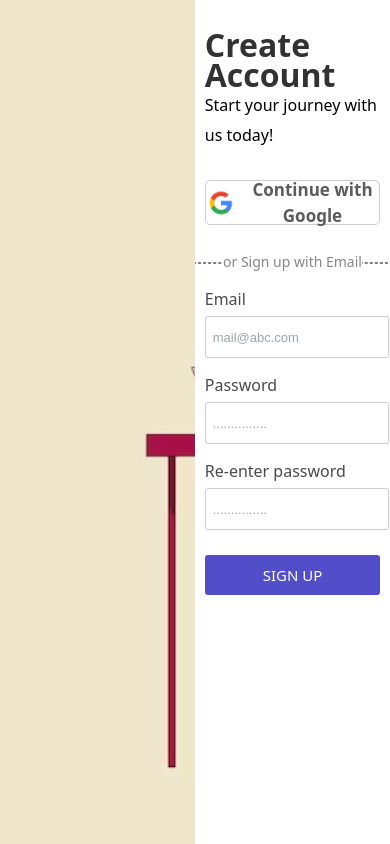
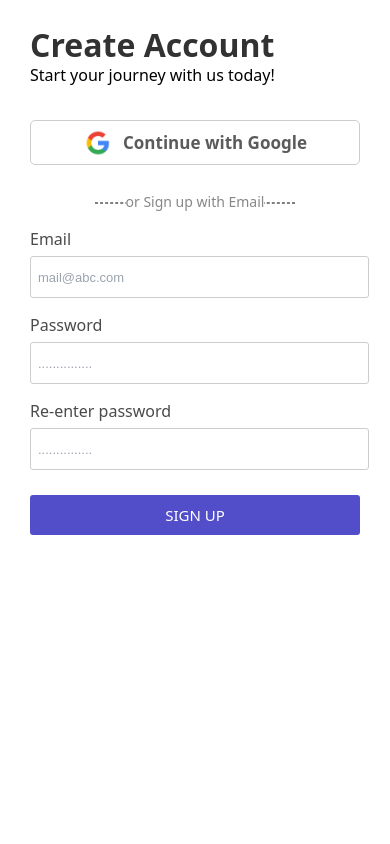
Before and after one commit to hslcreators/prompt-fe, a React (Vite) app: page /signup in a window 390 px wide. Built offline with nearby package versions, Linux system fonts and the light colour scheme.

Commit message:
MOBILE AUTENTICATION UI

```diff
--- a/package.json
+++ b/package.json
@@ -4,7 +4,7 @@
   "version": "0.0.0",
   "type": "module",
   "scripts": {
-    "dev": "vite",
+    "dev": "vite --host",
     "build": "vite build",
     "lint": "eslint . --ext js,jsx --report-unused-disable-directives --max-warnings 0",
     "preview": "vite preview"
--- a/src/sections/AuthPages/AuthPages.css
+++ b/src/sections/AuthPages/AuthPages.css
@@ -76,3 +76,23 @@
     align-items: center;
     font-weight: 600;
 }
+
+
+@media screen and (max-width: 685px) {
+    .auth-container .side-image{
+        width: 30vw;
+    }
+    .auth-container .page-content{
+        width: 70vw;
+    }
+}
+
+
+@media screen and (max-width: 500px) {
+    .auth-container .side-image{
+        display: none;
+    }
+    .auth-container .page-content{
+        width: 100vw;
+    }
+}
--- a/src/sections/AuthPages/CreatePassword/CreatePasswordContent.css
+++ b/src/sections/AuthPages/CreatePassword/CreatePasswordContent.css
@@ -7,20 +7,19 @@
     justify-content: center;
 }
 
-.create-password-content .heading{
-    line-height: 23px;
-}
 
 .create-password-content .heading p{
     margin-top: 15px;
     font-size: 14px;
+    line-height: 23px;
 }
 
 .create-password-content .submit-btn{
     margin-top: 25px;
 }
 
-.signup-content .heading{
+.signup-content .heading,
+.create-password-content .heading{
     width: 90%;
     max-width: 330px;
      line-height: 30px;
--- a/src/sections/AuthPages/CreatePassword/CreatePasswordContent.jsx
+++ b/src/sections/AuthPages/CreatePassword/CreatePasswordContent.jsx
@@ -2,7 +2,7 @@ import './CreatePasswordContent.css'
 
 const CreatePasswordContent = () => {
     return (
-        <div className="create-password-content">
+        <div className="create-password-content page-content">
             <div className="heading">
                 <h1>Create New Password</h1>
                 <p>Set new password for your account so you can login and access all the features</p>
--- a/src/sections/AuthPages/Login/LoginContent.jsx
+++ b/src/sections/AuthPages/Login/LoginContent.jsx
@@ -5,7 +5,7 @@ import googleImg from "/assets/images/google.png";
 const LoginContent = () => {
 	const navigate = useNavigate();
 	return (
-		<div className="login-content lc">
+		<div className="login-content lc page-content">
 			<div className="heading">
 				<h1>Login to your Account</h1>
 				<p>Login with your details</p>
--- a/src/sections/AuthPages/Login/loginContent.css
+++ b/src/sections/AuthPages/Login/loginContent.css
@@ -128,3 +128,13 @@
     color: #5d5d5d;
     margin: 0px 4px;
 }
+
+@media screen and (max-width: 320px) {
+    .login-content .heading h1{
+        font-size: 1.6rem;
+    }
+
+    .login-content .heading{
+        padding-left: 20px;
+    }
+}
--- a/src/sections/AuthPages/SignUp/SignupContent.jsx
+++ b/src/sections/AuthPages/SignUp/SignupContent.jsx
@@ -6,7 +6,7 @@ import { useNavigate } from "react-router-dom";
 const SignUpContent = () => {
 	const navigate = useNavigate();
 	return (
-		<div className="login-content signup-content">
+		<div className="login-content signup-content page-content">
 			<div className="heading">
 				<h1>Create Account</h1>
 				<p>Start your journey with us today!</p>
--- a/src/sections/AuthPages/VerifyCode/VerifyContent.jsx
+++ b/src/sections/AuthPages/VerifyCode/VerifyContent.jsx
@@ -15,7 +15,7 @@ const VerifyContent = () => {
 	const navigate = useNavigate();
 
 	return (
-		<div className="verify-content">
+		<div className="verify-content page-content">
 			<div className="heading">
 				<h1>Verify Code</h1>
 				<p>Enter 4 digits code that you received on username@gmail.com.</p>
--- a/src/sections/ForgotPassword/ForgotPasswordContent.jsx
+++ b/src/sections/ForgotPassword/ForgotPasswordContent.jsx
@@ -4,7 +4,7 @@ import "./ForgotPassoword.css";
 const ForgotPasswordContent = () => {
 	const navigate = useNavigate();
 	return (
-		<div className="forgot-content">
+		<div className="forgot-content page-content">
 			<div className="heading">
 				<h1>Forgot Password?</h1>
 				<p>Enter your account details</p>
```
